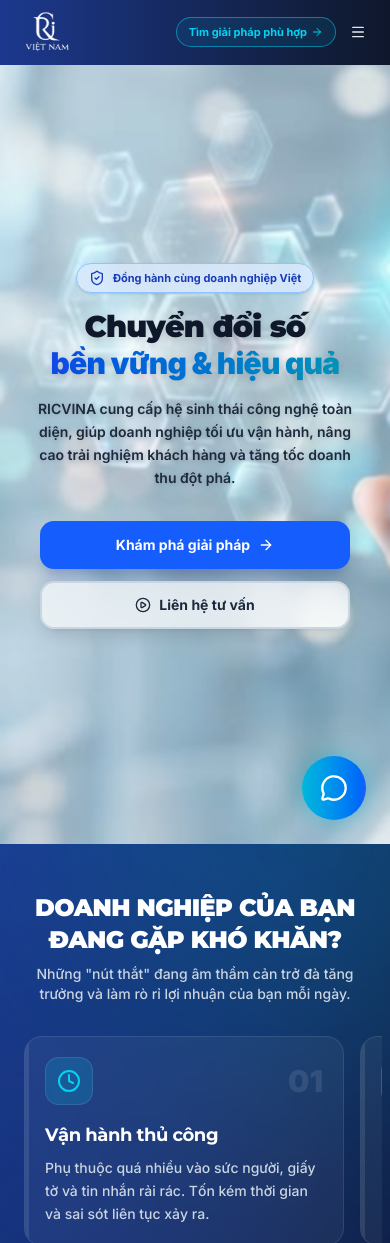
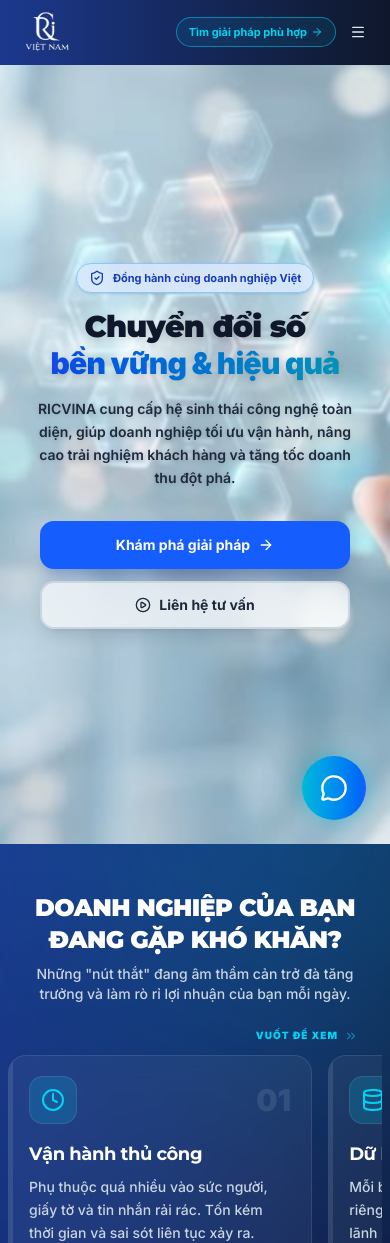
Before and after one commit to Thanh0704/New-Ric, a Next.js app: page / in a window 390 px wide. Shown: the top 1243 px of the page. Built offline with nearby package versions, Linux system fonts and the light colour scheme.

Commit message:
Update mới

```diff
--- a/src/components/sections/business-problems.tsx
+++ b/src/components/sections/business-problems.tsx
@@ -1,5 +1,6 @@
 import React from 'react'
-import { Clock, Database, ServerCrash, TrendingDown, ArrowDown } from 'lucide-react'
+// TỐI ƯU: Bổ sung icon ChevronsRight làm chỉ dẫn vuốt
+import { Clock, Database, ServerCrash, TrendingDown, ArrowDown, ChevronsRight } from 'lucide-react'
 import { Container } from '@/components/shared/container'
 import { AnimateOnScroll } from '@/components/shared/animate-on-scroll'
 
@@ -33,7 +34,6 @@
 export function BusinessProblems() {
   return (
     <section className="relative overflow-hidden bg-slate-900 bg-gradient-to-br from-blue-900 to-slate-900 py-12 md:py-24 lg:py-32">
-      {/* ẨN THANH CUỘN NGANG ĐỂ NHÌN SẠCH SẼ HƠN TRÊN MOBILE */}
       <style
         dangerouslySetInnerHTML={{
           __html: `
@@ -47,7 +47,7 @@
       <div className="pointer-events-none absolute bottom-0 left-0 h-[600px] w-[600px] -translate-x-1/3 translate-y-1/3 rounded-full bg-blue-600/20 blur-[150px]"></div>
 
       <Container className="relative z-10">
-        <div className="mx-auto mb-8 max-w-3xl text-center md:mb-16">
+        <div className="mx-auto mb-6 max-w-3xl text-center md:mb-16">
           <AnimateOnScroll>
             <h2 className="mb-2 text-2xl font-black tracking-tight text-white uppercase sm:text-3xl md:mb-4 lg:text-4xl">
               Doanh nghiệp của bạn đang gặp khó khăn?
@@ -59,18 +59,22 @@
           </AnimateOnScroll>
         </div>
 
-        {/* TỐI ƯU GIAO DIỆN:
-          - Mobile: flex, overflow-x-auto, snap-x (Vuốt ngang mượt mà)
-          - Tablet/PC: Trả về grid, md:grid-cols-2, lg:grid-cols-4
-        */}
+        {/* CHỈ DẪN VUỐT NGANG (Chỉ hiện trên điện thoại) */}
+        <AnimateOnScroll>
+          <div className="mb-3 flex items-center justify-end gap-1.5 px-2 text-[10px] font-black tracking-widest text-cyan-400 uppercase md:hidden">
+            Vuốt để xem <ChevronsRight className="h-3.5 w-3.5 animate-pulse" />
+          </div>
+        </AnimateOnScroll>
+
+        {/* TỐI ƯU GIAO DIỆN: Đổi snap-center thành snap-start để căn lề trái chuẩn hơn, tạo khoảng trống cho thẻ tiếp theo lấp ló */}
         <div className="hide-scrollbar -mx-4 mb-10 flex snap-x snap-mandatory items-stretch gap-4 overflow-x-auto px-4 pb-6 md:mx-0 md:mb-16 md:grid md:grid-cols-2 md:gap-6 md:overflow-visible md:px-0 md:pb-0 lg:grid-cols-4">
           {problems.map((item, index) => {
             const Icon = item.icon
             return (
-              // Bọc thêm 1 div để giới hạn chiều rộng trên Mobile (w-[85vw]), nhưng lên PC thì giãn tự do (md:w-auto)
+              // TỐI ƯU: Đổi từ w-[85vw] xuống w-[78vw] để thẻ kế tiếp thò ra nhiều hơn
               <div
                 key={item.id}
-                className="w-[85vw] max-w-[320px] shrink-0 snap-center md:w-auto md:max-w-none md:shrink md:snap-align-none"
+                className="w-[78vw] max-w-[320px] shrink-0 snap-start md:w-auto md:max-w-none md:shrink md:snap-align-none"
               >
                 <AnimateOnScroll delay={index * 100}>
                   <div className="group relative flex h-full flex-col overflow-hidden rounded-2xl border border-white/10 bg-white/5 p-5 backdrop-blur-md transition-all duration-300 hover:-translate-y-2 hover:border-cyan-400/50 hover:bg-white/10 hover:shadow-2xl hover:shadow-cyan-900/40 md:rounded-3xl md:p-8">
```
